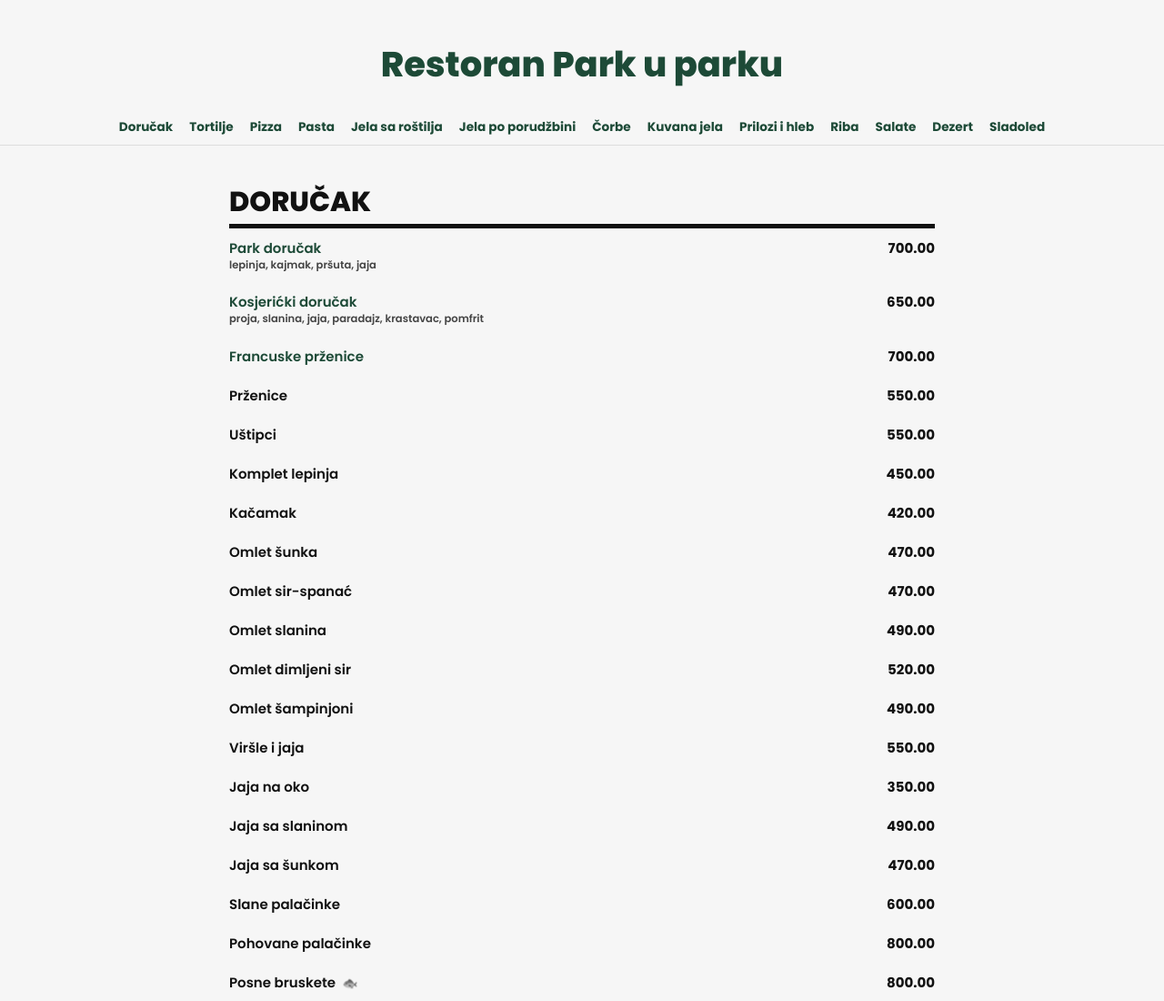
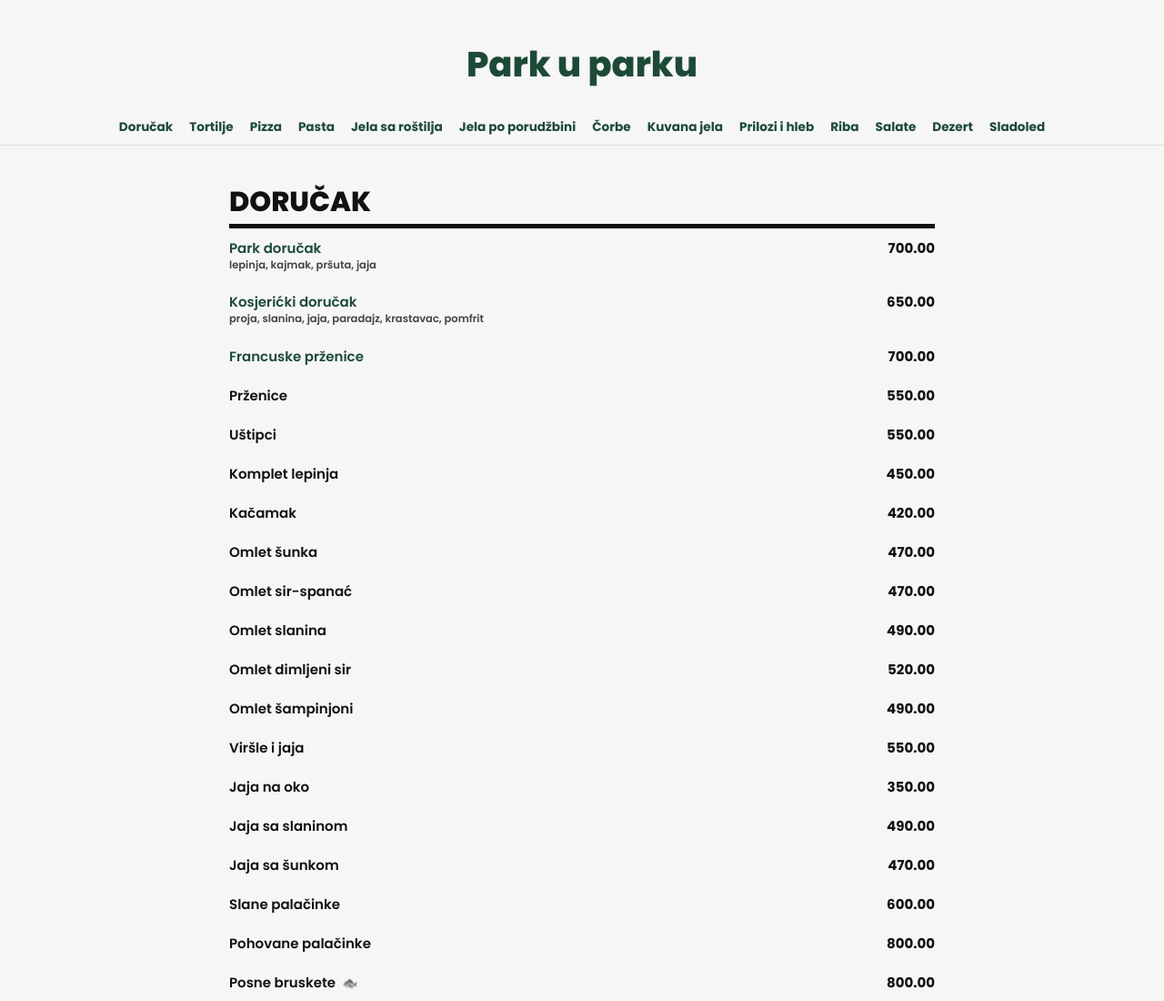
Before and after one commit to lakitos1/ParkUParku, a plain HTML site: page index.html in a window 1280 px wide. Shown: the top 1100 px of the page at 91% size. Drawn offline with Linux system fonts and the light colour scheme.

Commit message:
Update index.html

```diff
--- a/index.html
+++ b/index.html
@@ -39,7 +39,7 @@ footer{text-align:center;padding:10px 20px 36px;color:var(--mute);font-size:.8re
 </style>
 </head>
 <body>
-<header><h1>Restoran Park u parku</h1></header>
+<header><h1>Park u parku</h1></header>
 <nav id="nav"></nav>
 <main id="menu"></main>
 <footer>
```
